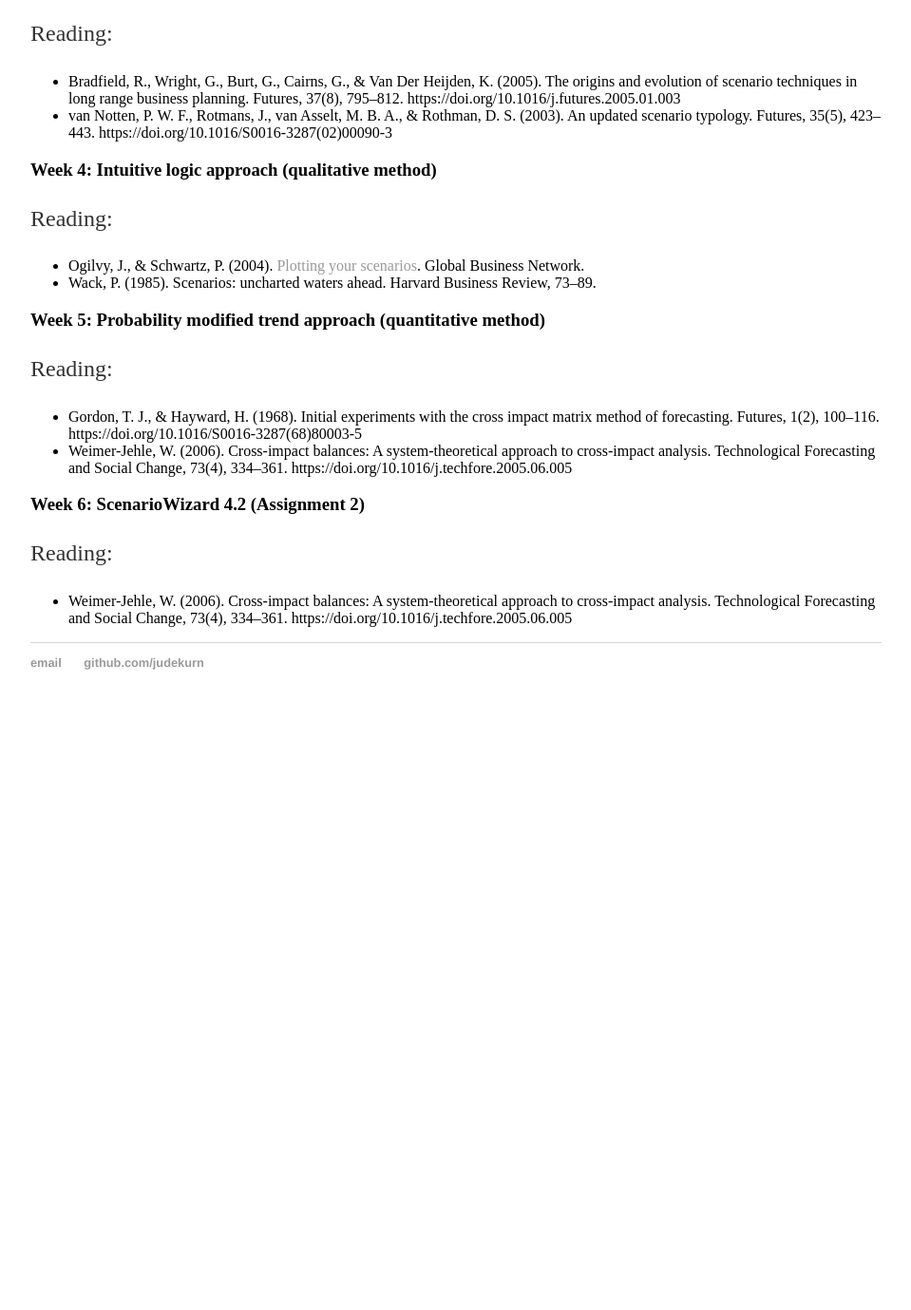
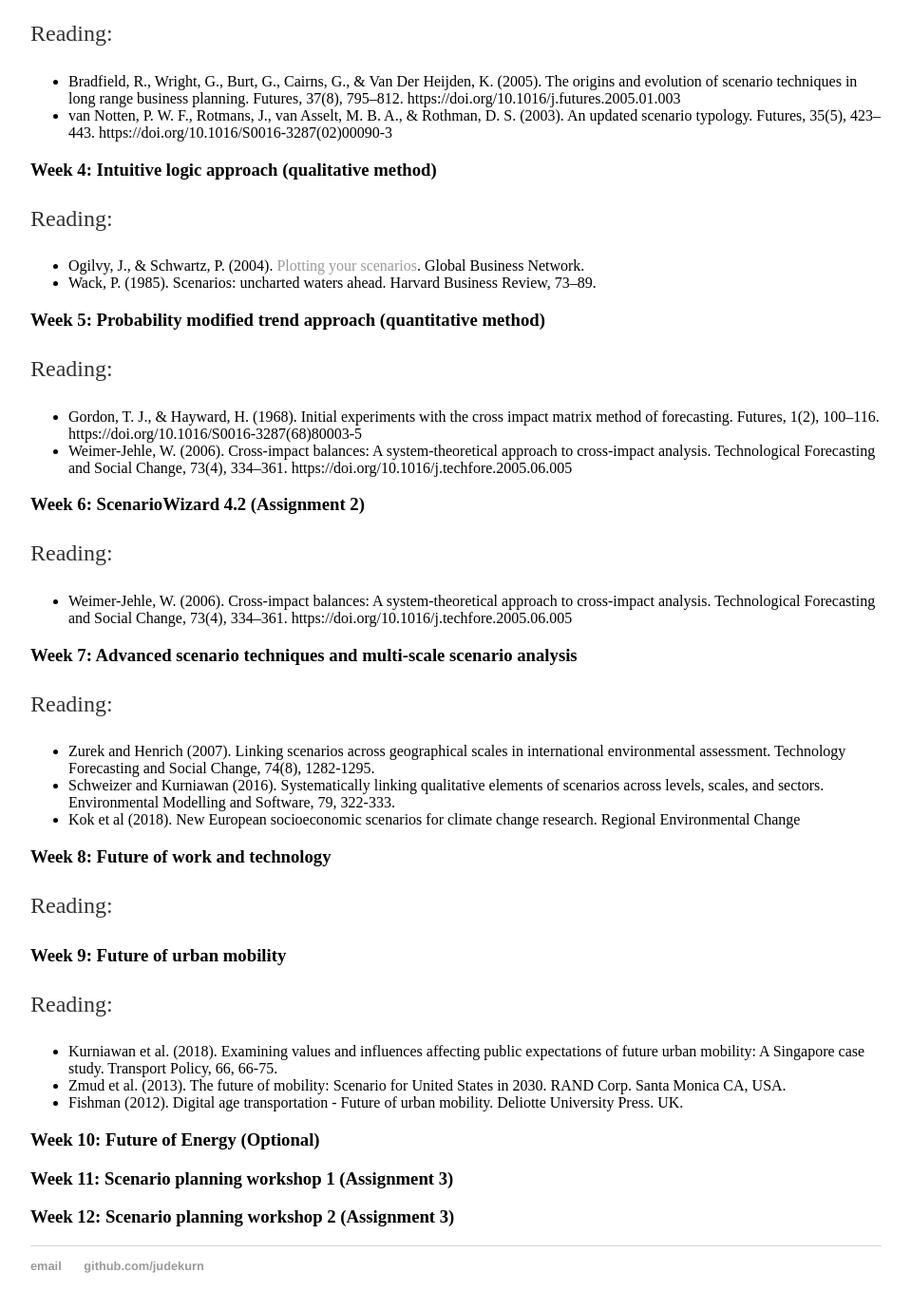
Before and after one commit to judekurn/judekurn.github.io, a Jekyll site: the page built from docs/teach/scenario_planning.md, in a window 1280 px wide and 1400 px high, scrolled down 2784 px. Shown: the top 1379 px of the window at 95% size, without its empty margins (160-1119 px from the left). Built offline with Jekyll 4.4.1, drawn with Linux system fonts in a browser that asks for light colours; before the commit the page ends 3549 px from its top, so only the background shows below that.

Commit message:
Update scenario_planning.md

```diff
--- a/docs/teach/scenario_planning.md
+++ b/docs/teach/scenario_planning.md
@@ -73,3 +73,24 @@ Reading:
 ### Week 6: ScenarioWizard 4.2 (Assignment 2)
 Reading:
 * Weimer-Jehle, W. (2006). Cross-impact balances: A system-theoretical approach to cross-impact analysis. Technological Forecasting and Social Change, 73(4), 334–361. https://doi.org/10.1016/j.techfore.2005.06.005
+
+### Week 7: Advanced scenario techniques and multi-scale scenario analysis
+Reading:
+* Zurek and Henrich (2007). Linking scenarios across geographical scales in international environmental assessment. Technology Forecasting and Social Change, 74(8), 1282-1295.
+* Schweizer and Kurniawan (2016). Systematically linking qualitative elements of scenarios across levels, scales, and sectors. Environmental Modelling and Software, 79, 322-333.
+* Kok et al (2018). New European socioeconomic scenarios for climate change research. Regional Environmental Change
+
+### Week 8: Future of work and technology
+Reading:
+
+### Week 9: Future of urban mobility
+Reading:
+* Kurniawan et al. (2018). Examining values and influences affecting public expectations of future urban mobility: A Singapore case study. Transport Policy, 66, 66-75.
+* Zmud et al. (2013). The future of mobility: Scenario for United States in 2030. RAND Corp. Santa Monica CA, USA.
+* Fishman (2012). Digital age transportation - Future of urban mobility. Deliotte University Press. UK.
+
+### Week 10: Future of Energy (Optional)
+
+### Week 11: Scenario planning workshop 1 (Assignment 3)
+
+### Week 12: Scenario planning workshop 2 (Assignment 3)
```
